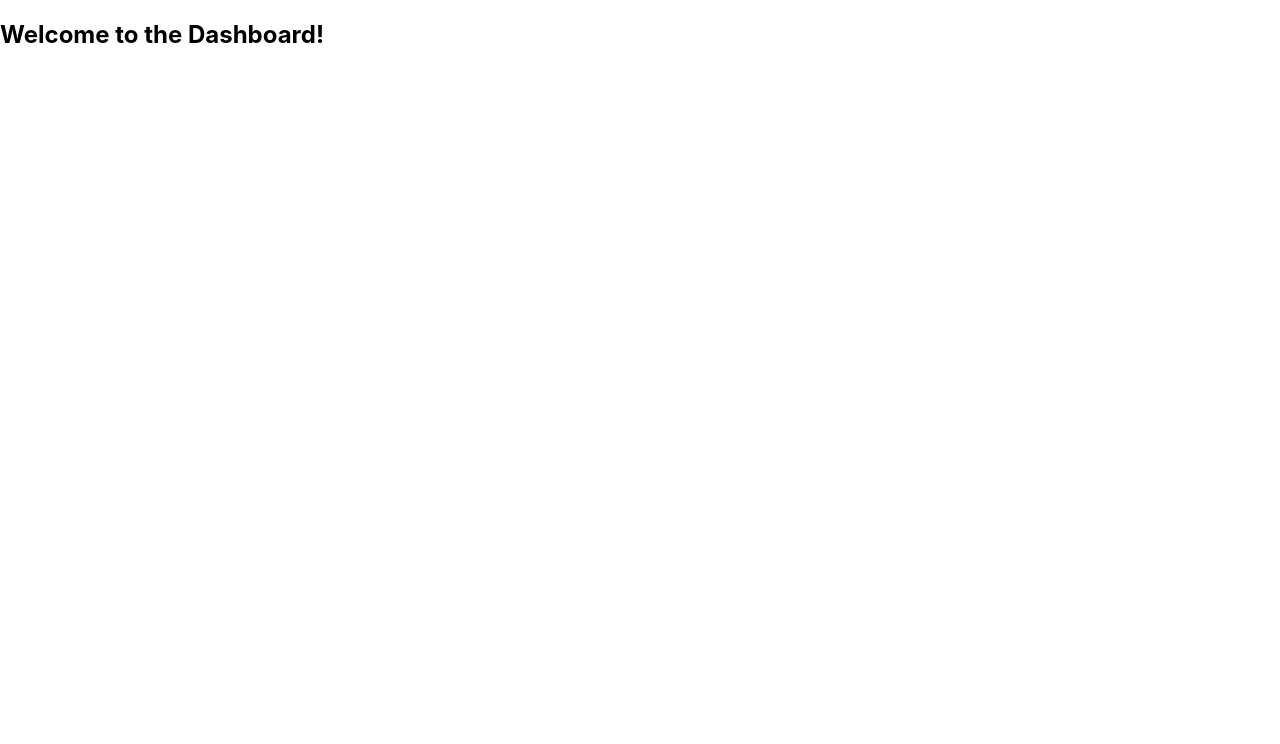
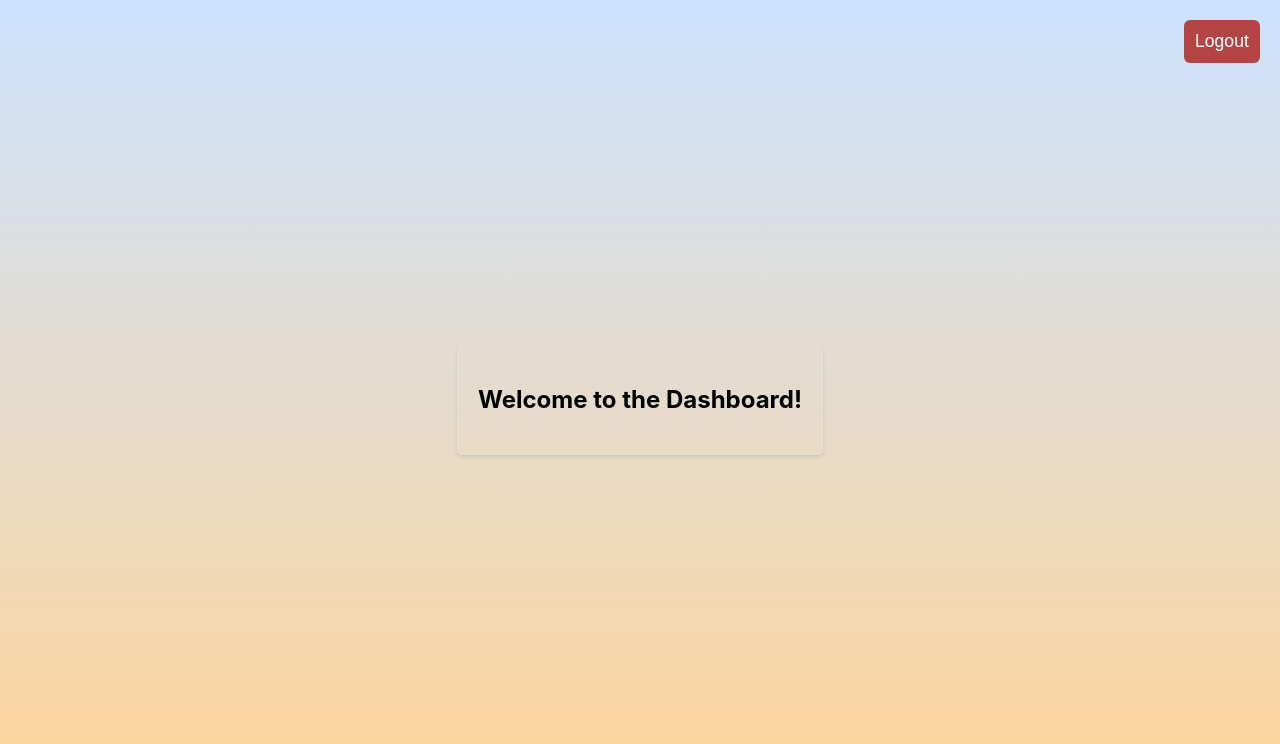
Before and after one commit to eoinmoney78/TimberArtistry, a React (Create React App) app in the folder frontend/: page /dashboard in a window 1280 px wide. Shown: the top 744 px of the page. Built offline with nearby package versions, Linux system fonts and the light colour scheme.

Commit message:
design colors login reg dashboard

```diff
--- a/frontend/src/components/auth/Auth.jsx
+++ b/frontend/src/components/auth/Auth.jsx
@@ -1,3 +1,62 @@
+// import React, { useState } from 'react';
+// import { Button, Col, Container, Row } from 'reactstrap';
+// import Logout from '../auth/logout/Logout';
+// import Register from './register/Register'; // Import the Signup component
+// import Login from './login/Login'; // Import the Login component
+// import './auth.css';
+
+// function Auth(props) {
+//   const [button, setButton] = useState('To Login'); // Change the initial state
+//   const [isLoggedIn, setIsLoggedIn] = useState(false);
+//   const [isAdmin, setIsAdmin] = useState(false);
+
+//   const toggleForm = () => {
+//     console.log('Toggling form...');
+//     setButton(button === 'To Register' ? 'To Login' : 'To Register');
+//   };
+
+//   const handleLogin = (token, admin) => {
+//     console.log('User logged in with token:', token);
+//     setIsLoggedIn(true);
+//     setIsAdmin(admin);
+//     props.updateToken(token);
+//   };
+
+//   const handleLogout = () => {
+//     console.log('Logging out user...');
+//     setIsLoggedIn(false);
+//     setIsAdmin(false);
+//     props.updateToken('');
+//   };
+
+//   const displayForm = () => {
+//     console.log('Displaying form:', button);
+//     return button === 'To Login' ? <Register updateToken={props.updateToken} /> : <Login updateToken={handleLogin} />;
+//   };
+
+//   return (
+//     <Container className="auth-container">
+//       <Row>
+//         <Col>
+//           {isAdmin ? (
+//             <Logout onLogout={handleLogout} onAdminUpdate={setIsAdmin} />
+//           ) : (
+//             <div className="auth-content">
+//               <Button color="primary" onClick={toggleForm} className="toggle-button">
+//                 {button}
+//               </Button>
+//               {displayForm()}
+//             </div>
+//           )}
+//         </Col>
+//       </Row>
+//     </Container>
+//   );
+// }
+
+// export default Auth;
+
+
 import React, { useState } from 'react';
 import { Button, Col, Container, Row } from 'reactstrap';
 import Logout from '../auth/logout/Logout';
@@ -7,6 +66,7 @@ import './auth.css';
 
 function Auth(props) {
   const [button, setButton] = useState('To Login'); // Change the initial state
+  const [isLoggedIn, setIsLoggedIn] = useState(false);
   const [isAdmin, setIsAdmin] = useState(false);
 
   const toggleForm = () => {
@@ -16,35 +76,42 @@ function Auth(props) {
 
   const handleLogin = (token, admin) => {
     console.log('User logged in with token:', token);
+    setIsLoggedIn(true);
     setIsAdmin(admin);
     props.updateToken(token);
   };
 
   const handleLogout = () => {
     console.log('Logging out user...');
+    setIsLoggedIn(false);
     setIsAdmin(false);
     props.updateToken('');
   };
 
-  const displayForm = () => {
-    console.log('Displaying form:', button);
-    return button === 'To Login' ? <Register updateToken={props.updateToken} /> : <Login updateToken={handleLogin} />;
+  const displayContent = () => {
+    if (isLoggedIn) {
+      return (
+        <div className="auth-content">
+          <Logout onLogout={handleLogout} onAdminUpdate={setIsAdmin} />
+        </div>
+      );
+    } else {
+      return (
+        <div className="auth-content">
+          <Button color="primary" onClick={toggleForm} className="toggle-button">
+            {button}
+          </Button>
+          {button === 'To Login' ? <Register updateToken={props.updateToken} /> : <Login updateToken={handleLogin} />}
+        </div>
+      );
+    }
   };
 
   return (
     <Container className="auth-container">
       <Row>
         <Col>
-          {isAdmin ? (
-            <Logout onLogout={handleLogout} onAdminUpdate={setIsAdmin} />
-          ) : (
-            <div className="auth-content">
-              <Button color="primary" onClick={toggleForm} className="toggle-button">
-                {button}
-              </Button>
-              {displayForm()}
-            </div>
-          )}
+          {isAdmin ? <Logout onLogout={handleLogout} onAdminUpdate={setIsAdmin} /> : displayContent()}
         </Col>
       </Row>
     </Container>
--- a/frontend/src/components/auth/login/login.css
+++ b/frontend/src/components/auth/login/login.css
@@ -4,16 +4,22 @@
   justify-content: center;
   align-items: center;
   height: 100vh;
+  background: linear-gradient(to bottom, #d1c6b3, #b6986e);
+  flex-direction: column; /* Adjust the direction */
 }
 
 .login-heading {
   font-size: 28px;
   margin-bottom: 20px;
+  margin-top: 20px; /* Adjust the margin-top to move the text down */
+  /* background-color: #ffffff; */
+  padding: 5px 10px; /* Adjust the padding for styling */
+  border-radius: 4px;
 }
 
 .login-form {
-    width: 300px;
-    padding: 20px;
+  width: 400px;
+  padding: 30px;
   background-color: #ffffff;
   border-radius: 8px;
   box-shadow: 0px 2px 4px rgba(0, 0, 0, 0.1);
--- a/frontend/src/components/auth/register/register.css
+++ b/frontend/src/components/auth/register/register.css
@@ -1,10 +1,11 @@
+/* Register.css */
 .register-container {
   display: flex;
   flex-direction: column;
   align-items: center;
   justify-content: center;
   height: 100vh;
-    background-color: #f5f5f5;
+  background: linear-gradient(to bottom, #d1c6b3, #d39c4f);
 }
 
 .register-heading {
@@ -42,3 +43,16 @@
 .register-button:hover {
   background-color: #0056b3;
 }
+
+/* AnotherRegister.css */
+.register-container {
+  background-color: #f0e2c9; /* Different background color */
+}
+
+.register-button {
+  background-color: #dc3545; /* Different background color */
+}
+
+.register-button:hover {
+  background-color: #c82333; /* Different background color */
+}
--- a/frontend/src/components/dashboard/Dashboard.jsx
+++ b/frontend/src/components/dashboard/Dashboard.jsx
@@ -1,15 +1,27 @@
 import React from 'react';
-import { Outlet } from 'react-router-dom'; // Outlet is used to render nested routes
+import { Outlet } from 'react-router-dom';
+import './dashboard.css';
+import { Container, Row, Col, Card, CardBody } from 'reactstrap';
+import Logout from '../auth/logout/Logout'; // Import the Logout component
 
 function Dashboard({ token, isAdmin }) {
-  // You can use the 'token' and 'isAdmin' props to conditionally render content
+  return (
+    <Container className="dashboard-container">
+      <Row>
+        <Col>
+          <Card className="dashboard-card">
+            <CardBody className="text-center">
+              <h2 className="dashboard-heading">Welcome to the Dashboard!</h2>
+              {isAdmin && <p className="admin-message">You have admin privileges.</p>}
+              <Outlet />
+              {/* Include the Logout component */}
+            </CardBody>
+          </Card>
+        </Col>
+      </Row>
+      <Logout />
+    </Container>
 
-  return (
-    <div>
-      <h2>Welcome to the Dashboard!</h2>
-      {isAdmin && <p>You have admin privileges.</p>}
-      <Outlet /> {/* Render nested routes within the Dashboard */}
-    </div>
   );
 }
 
--- /dev/null
+++ b/frontend/src/components/dashboard/dashboard.css
@@ -0,0 +1,49 @@
+/* dashboard.css */
+.dashboard-container {
+    display: flex;
+    align-items: center;
+    justify-content: center;
+    height: 100vh;
+    position: relative;
+    background: linear-gradient(to bottom, #cce2ff, #ffd599);
+  }
+
+  .dashboard-card {
+    border: 1px solid #e0e0e0;
+    border-radius: 5px;
+    box-shadow: 0px 2px 4px rgba(0, 0, 0, 0.1);
+    padding: 20px;
+    text-align: center;
+  }
+
+  .dashboard-heading {
+    font-size: 24px;
+    margin-bottom: 20px;
+  }
+
+  .admin-message {
+    font-size: 16px;
+    color: #0069d9;
+  }
+
+  /* You can add more styling as needed */
+
+
+  .logout-button {
+    position: absolute;
+    color: white;
+    font-size: 1.1rem;
+    background-color: rgb(180, 67, 67);
+    padding: 0.7rem;
+    border-radius: 6px;
+
+    top: 20px;
+    right: 20px;
+  }
+  .logout-button:hover {
+      color:rgb(0, 0, 0);
+    position: absolute;
+    background-color: rgb(198, 21, 21);
+    transition: ease-in-out .3s;
+
+  }
```
Lines whose indentation alone changed are shown as unchanged.
